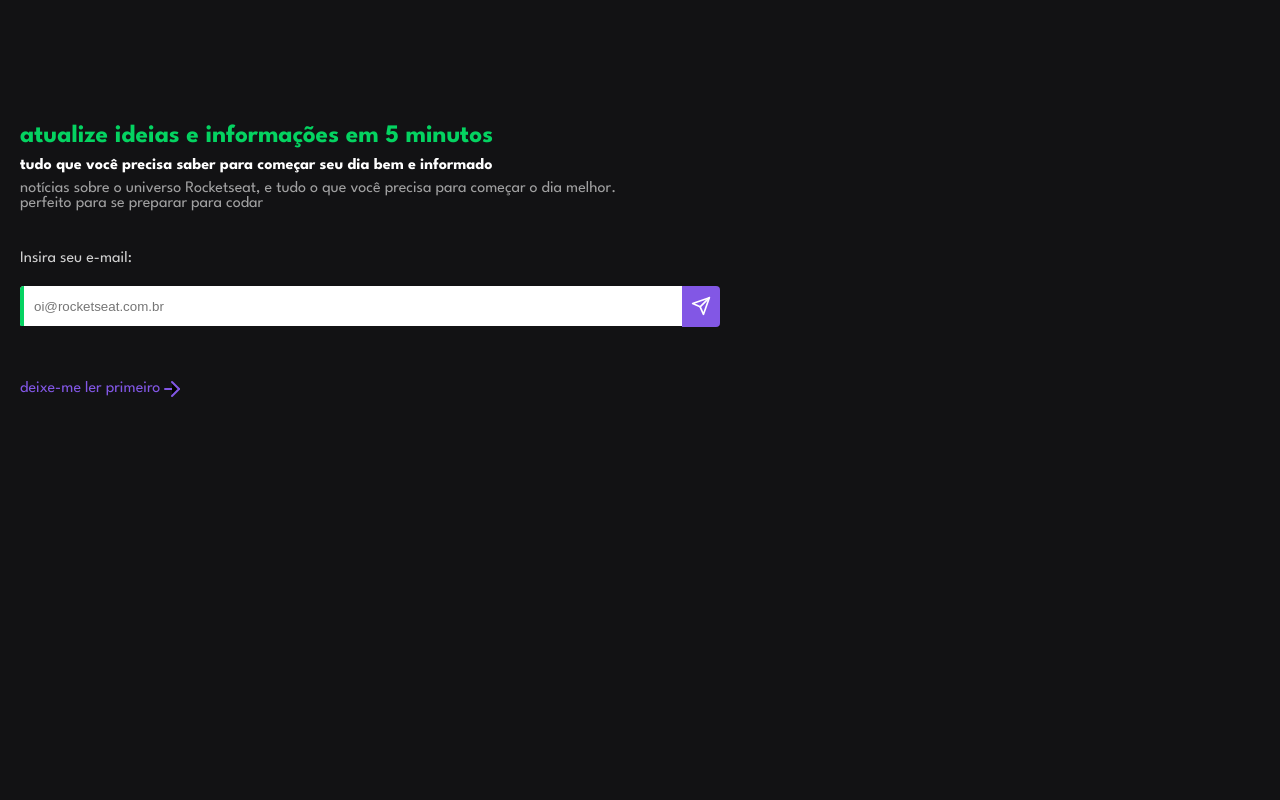
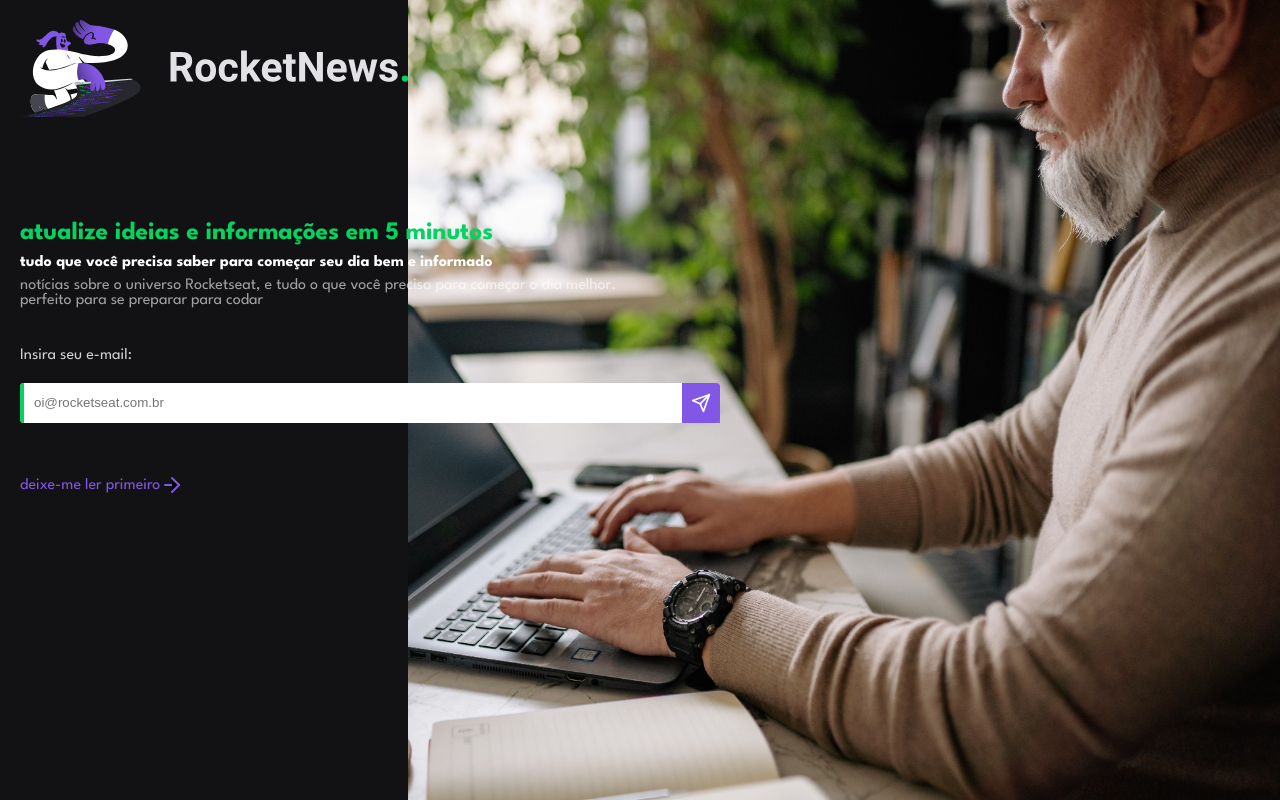
Before and after one commit to FPLealhub/Rocketnews, a plain HTML site: page index.html in a window 1280 px wide. Drawn offline with Linux system fonts and the light colour scheme; the site is published under a folder, as on GitHub Pages, so addresses that start at the root find nothing.

Commit message:
Update index.html

```diff
--- a/index.html
+++ b/index.html
@@ -25,7 +25,7 @@
 
     <main>
       <aside>
-        <img width="400px" src="/assets/logo.svg" alt="" />
+        <img width="400px" src="./assets/logo.svg" alt="" />
       </aside>
       <!--Content-->
       <div id="content">
@@ -97,7 +97,7 @@
       </div>
 
       <!--men reading (photo)-->
-      <img class="read" src="/assets/read.jpg" alt="" />
+      <img class="read" src="./assets/read.jpg" alt="" />
     </main>
   </body>
 </html>
```
